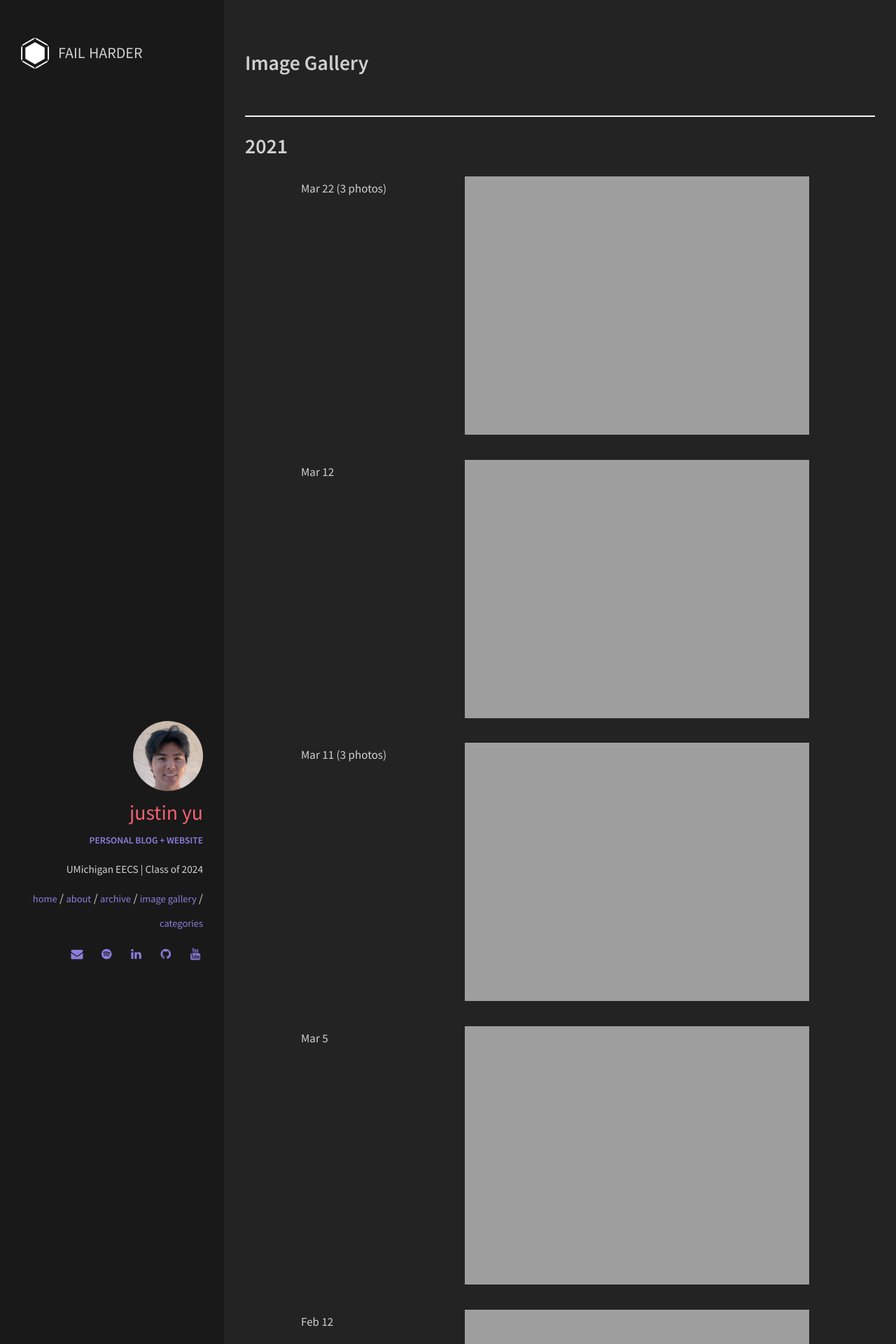
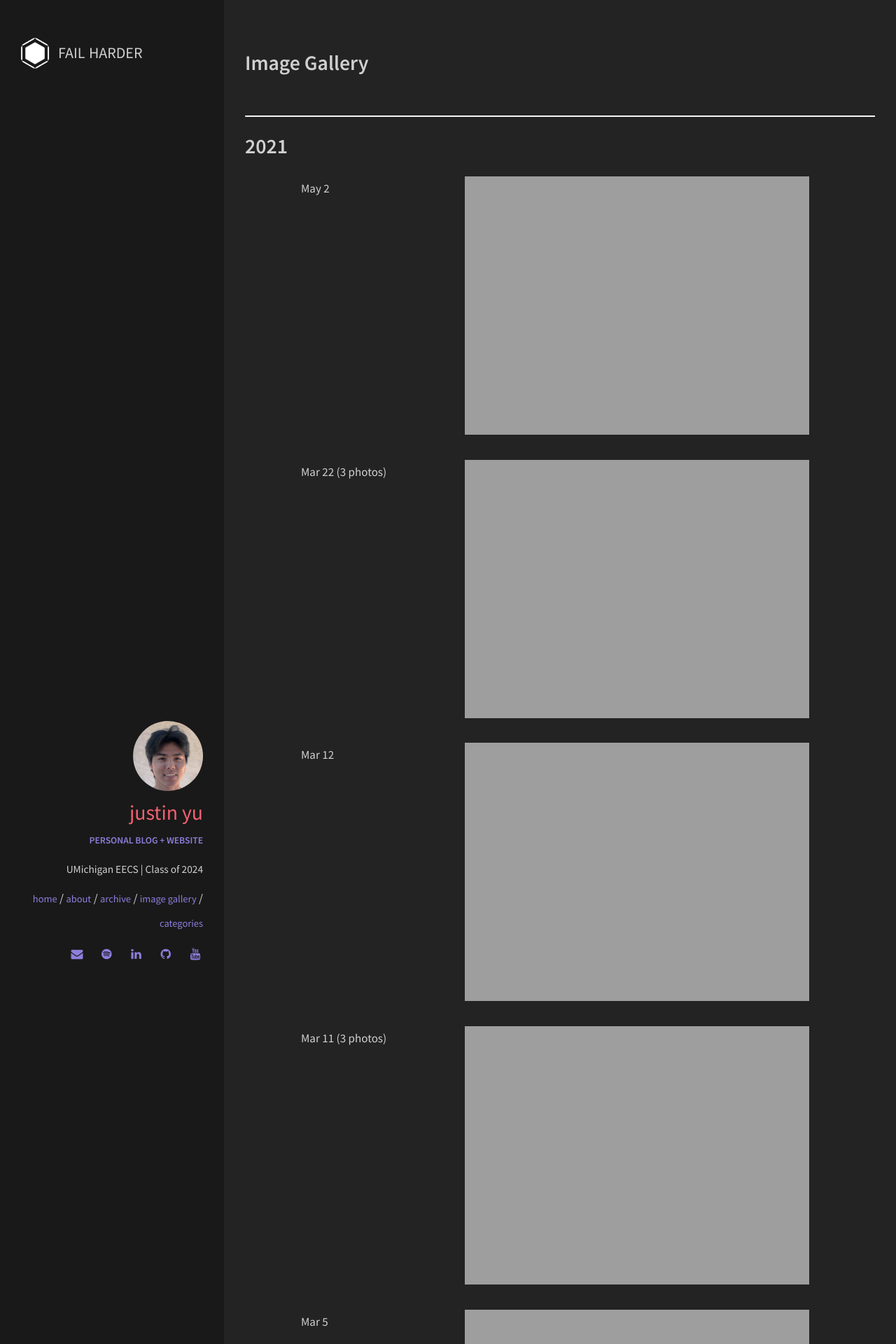
Before and after one commit to uynitsuj/uynitsuj.github.io, a Jekyll site: the page built from imgGallery.html, in a window 1280 px wide. Shown: the top 1920 px of the page at 70% size. Built offline with Jekyll 4.4.1, drawn with Linux system fonts in a browser that asks for light colours.

Commit message:
Update imgGallery.html

```diff
--- a/imgGallery.html
+++ b/imgGallery.html
@@ -11,6 +11,9 @@ permalink: /img_gallery/
         <h2 class="gallery-year"> 2021 </h2>
       </div>
       <ul>
+        <ol><div style="width:140px;float:left;"> May 2</div> <a href="{{ site.url }}/img/gallery/elbow.gif" data-lightbox="QPassy" data-title="Quadruped Assemb"><img width="60%" src="{{ site.url }}/img/gallery/elbow.gif"></a>
+        </ol>
+        <br>
         <ol><div style="width:140px;float:left;"> Mar 22 (3 photos)</div> <a href="{{ site.url }}/img/gallery/QPRev2.png" data-lightbox="QPimproved" data-title="Quadruped Model Improvements"><img width="60%" src="{{ site.url }}/img/gallery/QPRev2.png"></a>
         <a href="{{ site.url }}/img/gallery/QPRev2-2.png" data-lightbox="QPimproved" data-title="Quadruped Model Improvements"></a>
         <a href="{{ site.url }}/img/gallery/QPRev2-3.png" data-lightbox="QPimproved" data-title="Quadruped Model Improvements"></a>
```
